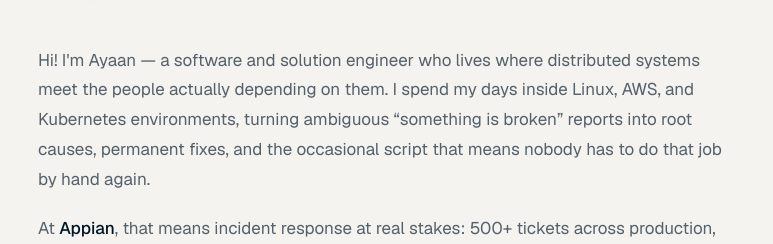
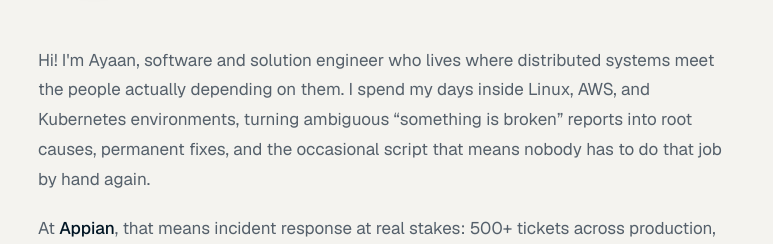
Before and after one commit to AyaanARahman/ayaan-personal-website, a Next.js app: page / in a window 1280 px wide. Shown: the part 275-519 px from the top of the page, without its empty margins (250-1023 px from the left). Built offline with nearby package versions, Linux system fonts and the light colour scheme.

Commit message:
updated name

```diff
--- a/app/page.tsx
+++ b/app/page.tsx
@@ -124,7 +124,7 @@ export default function Page() {
       {/* ---------- Intro ---------- */}
       <div className="mt-12 space-y-5">
         <p className="lede">
-          Hi! I&apos;m Ayaan — a software and solution engineer who lives where
+          Hi! I&apos;m Ayaan, software and solution engineer who lives where
           distributed systems meet the people actually depending on them. I spend
           my days inside Linux, AWS, and Kubernetes environments, turning
           ambiguous &ldquo;something is broken&rdquo; reports into root causes,
```
